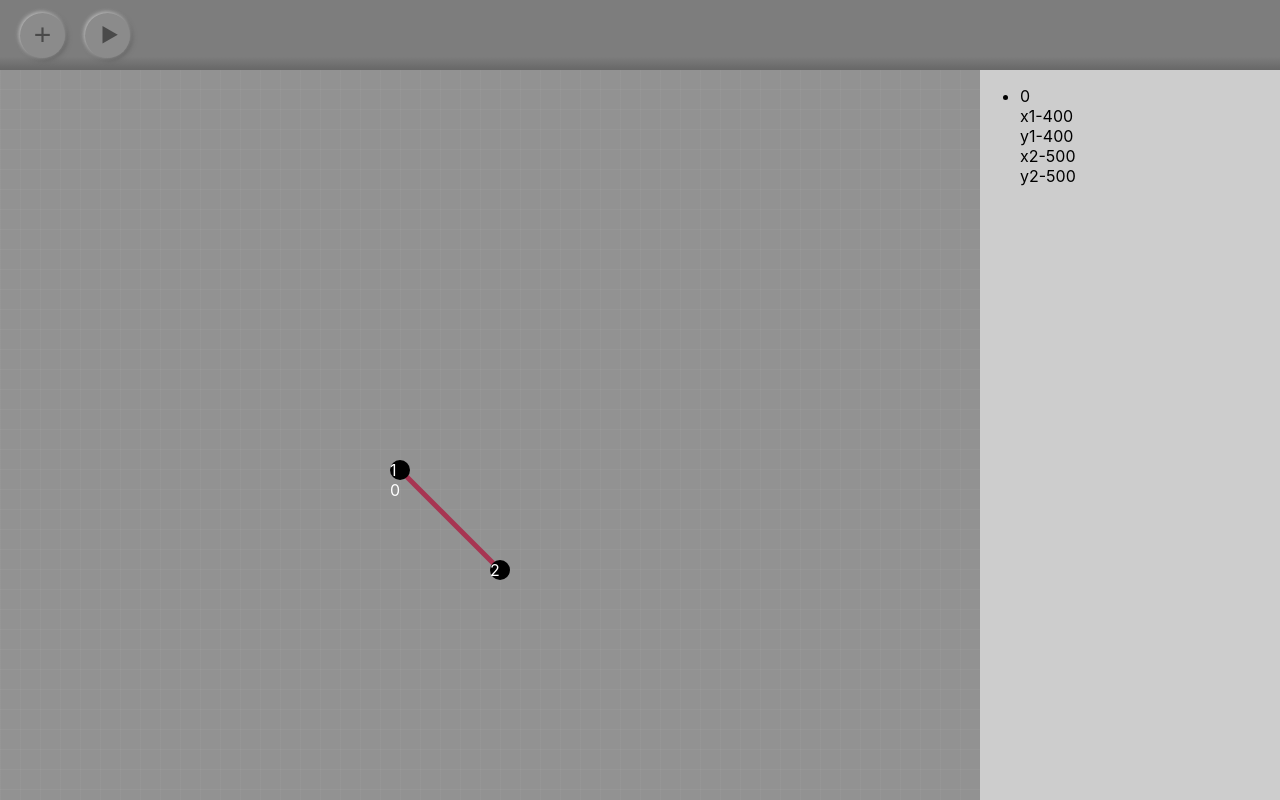
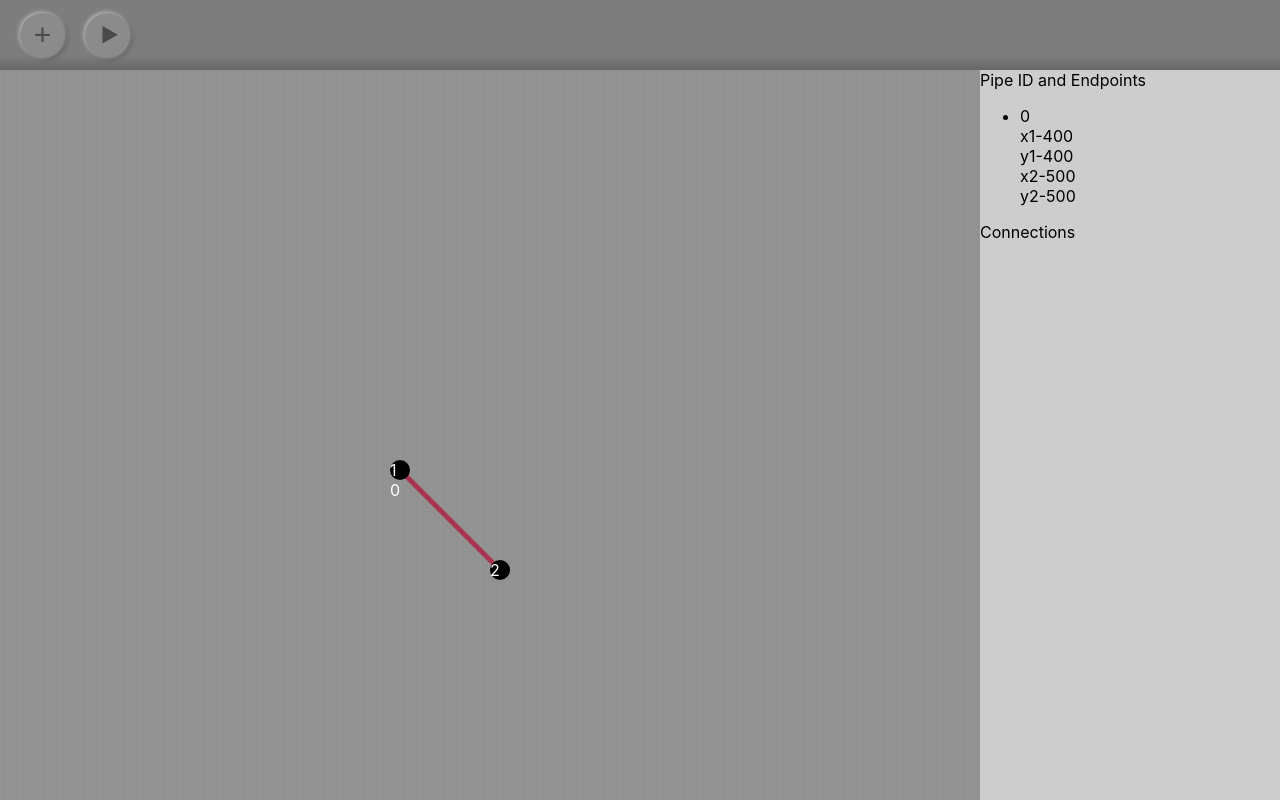
Before and after one commit to AdamMarciniak/pipe-network-analysis, a React (Create React App) app: page / in a window 1280 px wide. Built offline with nearby package versions, Linux system fonts and the light colour scheme.

Commit message:
Update App.js

```diff
--- a/src/App.js
+++ b/src/App.js
@@ -153,6 +153,9 @@ function App() {
       </div>
 
       <div className="infoPanel">
+        <div>
+          Pipe ID and Endpoints
+        </div>
         <ul>
           {pipes.sort(function (a, b) {
             return a.id - b.id
@@ -160,6 +163,9 @@ function App() {
             return <PipeRow pipe={pipe} key={pipe.id} id={pipe.id} />
           })}
         </ul>
+        <div>
+          Connections
+        </div>
         <ul>
           {connections.sort(function (a, b) {
             return a.ids[0] - b.ids[0]
```
